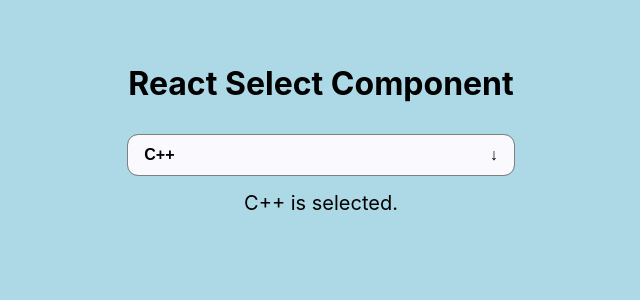
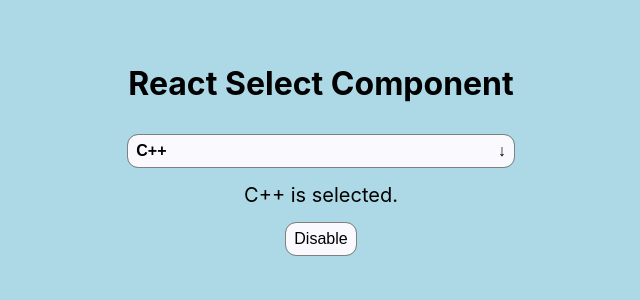
Before and after one commit to synthetic-borealis/react-dropdown, a React (Vite) app: page / in a window 1280 px wide. Shown: the top 300 px of the page, without its empty margins (319-959 px from the left). Built offline with nearby package versions, Linux system fonts and the light colour scheme; the HTML template or start-up script is replaced by a standard one.

Commit message:
feat: make it possible to disable the component

```diff
--- a/src/App.scss
+++ b/src/App.scss
@@ -23,4 +23,16 @@
     font-size: 1.25rem;
     margin: 1rem auto;
   }
+
+  &__button {
+    font-size: 1rem;
+    line-height: 1.5em;
+    font-weight: 500;
+    padding: 0.25em 0.5em;
+    background-color: #fafafe;
+    border-radius: 10px;
+    border: 0;
+    outline: 1px solid gray;
+    cursor: pointer;
+  }
 }
--- a/src/App.tsx
+++ b/src/App.tsx
@@ -3,21 +3,28 @@ import './App.scss';
 
 import Select from './components/Select';
 
-const selectOptions = [
-  'C++',
-  'Rust',
-  'Python',
-  'JavaScript'
-];
+const selectOptions = ['C++', 'Rust', 'Python', 'JavaScript'];
 
 function App() {
   const [selectionIndex, setSelectionIndex] = useState<number>(0);
+  const [selectDisabled, setSelectDisabled] = useState<boolean>(false);
   return (
     <div className="App">
       <div className="App__container">
         <h1 className="App__title">React Select Component</h1>
-        <Select options={selectOptions} onSelectOption={setSelectionIndex} />
+        <Select
+          options={selectOptions}
+          onSelectOption={setSelectionIndex}
+          disabled={selectDisabled}
+        />
         <p className="App__caption">{selectOptions[selectionIndex]} is selected.</p>
+        <button
+          className="App__button"
+          type="button"
+          onClick={() => setSelectDisabled(!selectDisabled)}
+        >
+          {selectDisabled ? 'Enable' : 'Disable'}
+        </button>
       </div>
     </div>
   );
--- a/src/components/Select.scss
+++ b/src/components/Select.scss
@@ -13,10 +13,11 @@
     font-size: 1rem;
     line-height: 1.5em;
     font-weight: 700;
-    padding: 0.5em 1em;
+    padding: 0.25em 0.5em;
     justify-content: space-between;
     background-color: #fafafe;
     border-radius: 10px;
+    cursor: pointer;
   }
 
   &__options-container {
@@ -28,7 +29,7 @@
     min-height: 100%;
     left: 0;
     border: 1px solid gray;
-    background-color: #e4e4e4;
+    background-color: #efefef;
     padding: 0;
   }
 
@@ -46,7 +47,7 @@
     font-size: 1rem;
     font-weight: 400;
     line-height: 1.5em;
-    padding: 0.5em 1em;
+    padding: 0.25em 0.5em;
     cursor: pointer;
     border: 0;
     border-radius: 10px;
@@ -55,9 +56,26 @@
       outline: 1px solid darkmagenta;
     }
 
-    &[aria-selected="true"], &:hover, &:focus {
-      background-color: #cecece;
-      outline: 1px solid #242424;
+    &[aria-selected='true'],
+    &:hover,
+    &:focus {
+      background-color: #ddd;
+      outline: 1px solid rgba(36, 36, 36, 0.3);
+    }
+  }
+
+  &_disabled {
+    &::after {
+      position: absolute;
+      content: '';
+      top: 0;
+      bottom: 0;
+      width: 100%;
+      height: 100%;
+      background-color: #fafafa;
+      opacity: 0.7;
+      border-radius: 10px;
+      cursor: not-allowed;
     }
   }
 }
--- a/src/components/Select.tsx
+++ b/src/components/Select.tsx
@@ -5,9 +5,15 @@ interface ISelectProps {
   options: string[];
   defaultSelectedIndex?: number;
   onSelectOption?: (index: number) => void;
+  disabled?: boolean;
 }
 
-export default function Select({ options, defaultSelectedIndex, onSelectOption }: ISelectProps) {
+export default function Select({
+  options,
+  defaultSelectedIndex,
+  onSelectOption,
+  disabled,
+}: ISelectProps) {
   const rootRef = useRef<HTMLDivElement>(null);
   const [isOpen, setIsOpen] = useState<boolean>(false);
   const [selectedOption, setSelectedOption] = useState<number>(defaultSelectedIndex as number);
@@ -71,7 +77,11 @@ export default function Select({ options, defaultSelectedIndex, onSelectOption }
     // eslint-disable-next-line react-hooks/exhaustive-deps
   }, []);
   return (
-    <div className="Select" ref={rootRef}>
+    <div
+      className={`Select${disabled ? ' Select_disabled' : ''}`}
+      ref={rootRef}
+      aria-disabled={disabled}
+    >
       <button
         type="button"
         className="Select__header"
@@ -79,12 +89,10 @@ export default function Select({ options, defaultSelectedIndex, onSelectOption }
         onClick={handleClick}
         onKeyDown={handleHeaderKeyDown}
       >
-        <span>
-          {options[selectedOption]}
-        </span>
+        <span>{options[selectedOption]}</span>
         <span>{isOpen ? '↑' : '↓'}</span>
       </button>
-      {isOpen ?
+      {isOpen ? (
         <div className="Select__options-container">
           <ul
             role="listbox"
@@ -109,8 +117,9 @@ export default function Select({ options, defaultSelectedIndex, onSelectOption }
             ))}
           </ul>
         </div>
-        : ''
-      }
+      ) : (
+        ''
+      )}
     </div>
   );
 }
@@ -118,4 +127,5 @@ export default function Select({ options, defaultSelectedIndex, onSelectOption }
 Select.defaultProps = {
   defaultSelectedIndex: 0,
   onSelectOption: undefined,
+  disabled: false,
 };
--- a/src/index.scss
+++ b/src/index.scss
@@ -5,7 +5,7 @@
 body {
   margin: 0;
   font-family: -apple-system, BlinkMacSystemFont, 'Segoe UI', 'Roboto', 'Oxygen', 'Ubuntu',
-  'Cantarell', 'Fira Sans', 'Droid Sans', 'Helvetica Neue', sans-serif;
+    'Cantarell', 'Fira Sans', 'Droid Sans', 'Helvetica Neue', sans-serif;
   -webkit-font-smoothing: antialiased;
   -moz-osx-font-smoothing: grayscale;
 }
```
